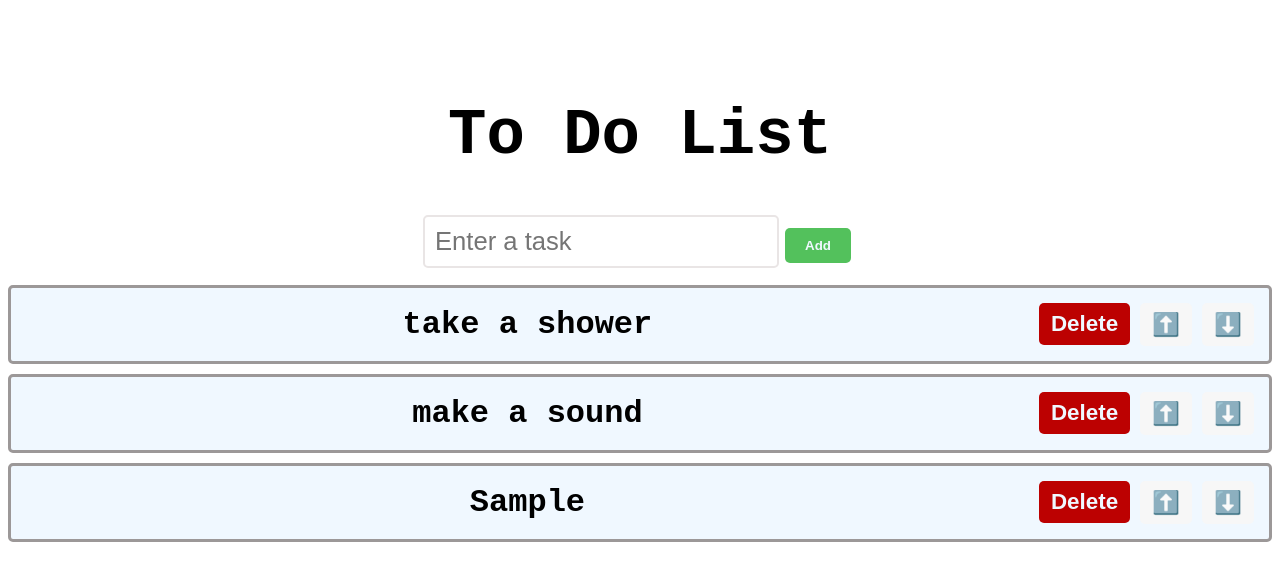
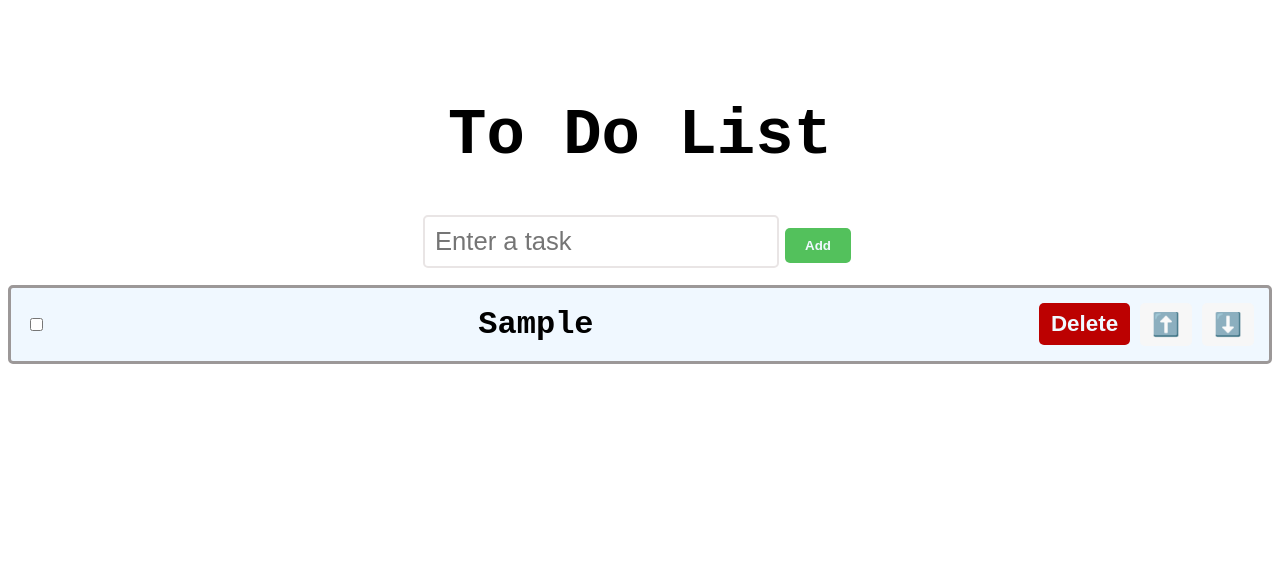
Before and after one commit to NRnishad/ToDoList, a React (Vite) app: page / in a window 1280 px wide. Both pictures are taken after typing "Sample" into the empty fields and a click on the button "Add". Shown: the top 580 px of the page. Built offline with nearby package versions, Linux system fonts and the light colour scheme.

Commit message:
checkbox add with style change

```diff
--- a/src/ToDoList.jsx
+++ b/src/ToDoList.jsx
@@ -1,45 +1,67 @@
-import React,{useState} from "react";
+import React, { useState } from "react";
 function ToDoList() {
-          const [tasks, setTasks] = useState(['take a shower', 'make a sound'])
-          const [newTask, setNewTask] = useState('')
-
+  const [tasks, setTasks] = useState([]);
+  const [newTask, setNewTask] = useState("");
+  const [completedTasks, setCompletedTasks] = useState(
+    new Array(tasks.length).fill(false)
+  );
   function handleInputChange(event) {
-                    setNewTask(event.target.value)
+    setNewTask(event.target.value);
   }
 
   function addTask() {
     if (newTask.trim() !== "") {
-                              setTasks(t => [...t, newTask])
-                              setNewTask('')
+      setTasks((t) => [...t, newTask]);
+      setCompletedTasks((prev) => [...prev, false]);
+      setNewTask("");
     }
   }
 
   function deleteTask(index) {
-                    const updatedTasks = tasks.filter((_, i) => i !== index)
-             setTasks(updatedTasks)
+    const updatedTasks = tasks.filter((_, i) => i !== index);
+    const updatedCompletedTasks = completedTasks.filter((_, i) => i !== index);
+    setCompletedTasks(updatedCompletedTasks);
+    setTasks(updatedTasks);
   }
 
   function moveTaskUp(index) {
     if (index !== 0) {
-                              const updatedTasks = [...tasks]
-                              let temp=updatedTasks[index]
-                              updatedTasks[index] =updatedTasks[index-1]
-                              updatedTasks[index - 1] = temp
-                              setTasks(updatedTasks)
+      const updatedTasks = [...tasks];
+      let temp = updatedTasks[index];
+      updatedTasks[index] = updatedTasks[index - 1];
+      updatedTasks[index - 1] = temp;
+
+      const updatedCompletedTasks = [...completedTasks];
+      let tempCompleted = updatedCompletedTasks[index];
+      updatedCompletedTasks[index] = updatedCompletedTasks[index - 1];
+      updatedCompletedTasks[index - 1] = tempCompleted;
+
+      setTasks(updatedTasks);
+      setCompletedTasks(updatedCompletedTasks);
     }
   }
 
+  function moveTaskDown(index) {
+    if (index !== tasks.length - 1) {
+      const updatedTasks = [...tasks];
+      let temp = updatedTasks[index];
+      updatedTasks[index] = updatedTasks[index + 1];
+      updatedTasks[index + 1] = temp;
 
-          function moveTaskDown(index) {
-                       if (index !== tasks.length-1) {
-                              const updatedTasks = [...tasks]
-                              let temp=updatedTasks[index]
-                              updatedTasks[index] =updatedTasks[index+1]
-                              updatedTasks[index + 1] = temp
-                              setTasks(updatedTasks)
+      const updatedCompletedTasks = [...completedTasks];
+      let tempCompleted = updatedCompletedTasks[index];
+      updatedCompletedTasks[index] = updatedCompletedTasks[index + 1];
+      updatedCompletedTasks[index + 1] = tempCompleted;
+
+      setTasks(updatedTasks);
+      setCompletedTasks(updatedCompletedTasks);
     }
   }
-
+  function toggleComplete(index) {
+    const updatedCompletedTasks = [...completedTasks];
+    updatedCompletedTasks[index] = !updatedCompletedTasks[index];
+    setCompletedTasks(updatedCompletedTasks);
+  }
 
   return (
     <div className="to-do-list">
@@ -49,36 +71,52 @@ function ToDoList() {
           type="text"
           placeholder="Enter a task"
           value={newTask}
-                                        onChange={handleInputChange}/>
-                                        <button
-                                                  className="add-button"
-                                        onClick={addTask}
-                                        >Add</button>
+          onChange={handleInputChange}
+        />
+        <button className="add-button" onClick={addTask}>
+          Add
+        </button>
 
         <ol>
-                                                  {
-                                                            tasks.map((task, index) =>
+          {tasks.map((task, index) => (
             <li key={index}>
-                                                                                <span className="text">{task}</span>
+              <input
+                type="checkbox"
+                checked={completedTasks[index]}
+                onChange={() => toggleComplete(index)}
+                className="task-checkbox"
+              />
+
+              <span
+                className="text"
+                style={{
+                  textDecoration: completedTasks[index]
+                    ? "line-through"
+                    : "none",
+                }}
+              >
+                {task}
+              </span>
               <button
                 className="delete-button"
                 onClick={() => deleteTask(index)}
-                                                                                >Delete</button>
-                                                                                <button
-                                                                                          className="move-button"
-                                                                                          onClick={() => moveTaskUp(index)}
-                                                                                >⬆️</button>
+              >
+                Delete
+              </button>
+              <button className="move-button" onClick={() => moveTaskUp(index)}>
+                ⬆️
+              </button>
               <button
                 className="move-button"
                 onClick={() => moveTaskDown(index)}
-                                                                                >⬇️</button>
-
-                                                                      </li>)
-                                                  }
+              >
+                ⬇️
+              </button>
+            </li>
+          ))}
         </ol>
       </div>
     </div>
-          )
-
+  );
 }
 export default ToDoList;
--- a/src/index.css
+++ b/src/index.css
@@ -73,3 +73,11 @@ li{
   margin-left: 10px;
 
 }
+.task-checkbox {
+  margin-right: 10px;
+  cursor: pointer;
+}
+
+.text {
+  margin-right: 10px;
+}
```
Lines whose indentation alone changed are shown as unchanged.
